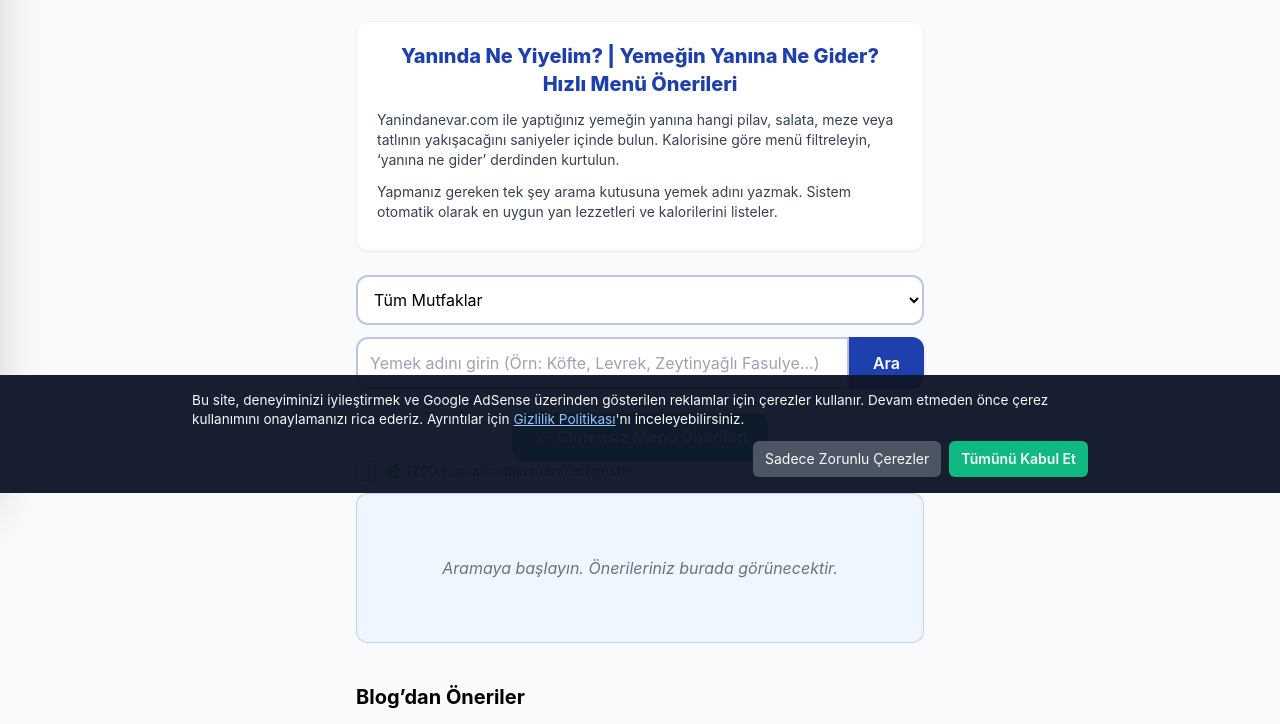
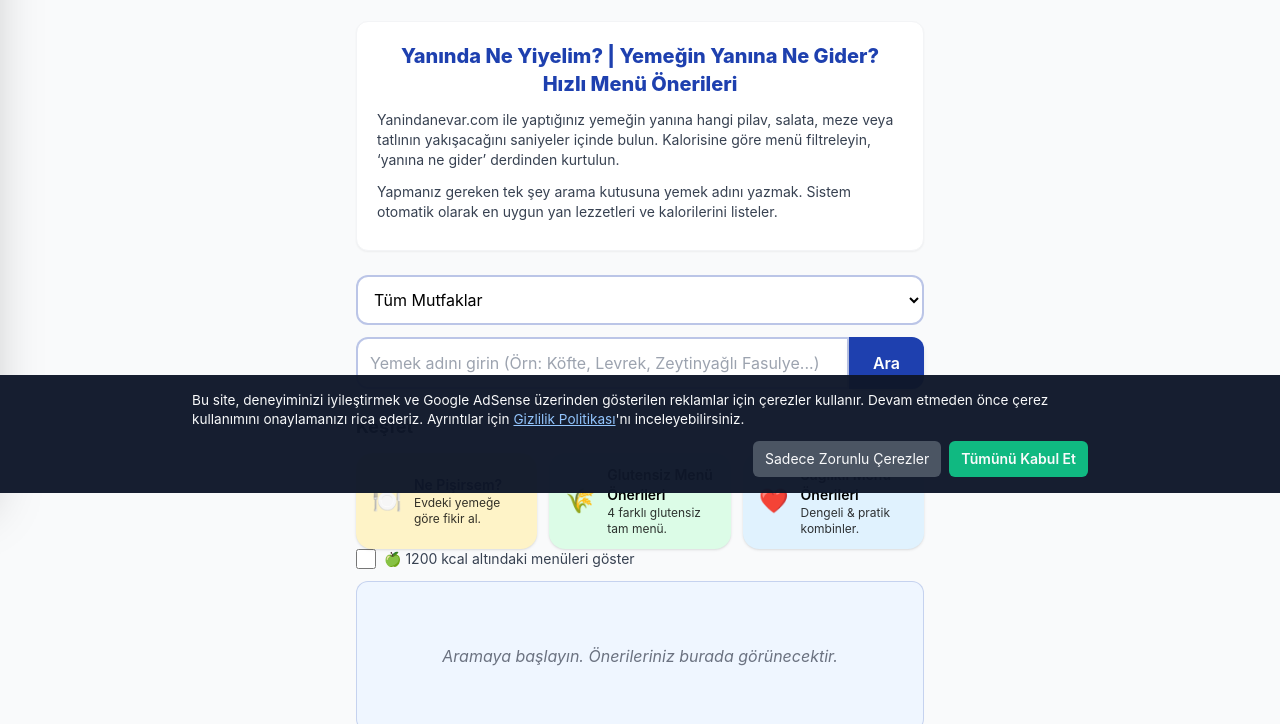
Before and after one commit to ozscope/yemekonerileri, a plain HTML site: page index.html in a window 1280 px wide. Shown: the part 307-1031 px from the top of the page. Drawn offline with nearby package versions, Linux system fonts and the light colour scheme.

Commit message:
Update index.html

```diff
--- a/index.html
+++ b/index.html
@@ -208,14 +208,53 @@
     </div>
 </div>
 
-            <div class="mt-6 text-center">
+<!-- KATEGORİ KISAYOLLARI -->
+<section class="mt-6">
+  <h2 class="text-lg font-bold mb-3">Keşfet</h2>
+  <div class="grid grid-cols-1 md:grid-cols-3 gap-3">
+
+    <!-- Kategori 1: Ne Pişirsem? -->
     <button
-        class="px-5 py-3 bg-secondary-green text-white font-semibold rounded-xl shadow hover:bg-green-600 transition"
-        onclick="showPage('blog'); viewBlogPost('glutensiz-menu-onerileri')"
+      type="button"
+      class="flex items-center px-4 py-3 rounded-2xl shadow bg-amber-100 hover:shadow-md hover:-translate-y-0.5 transition transform"
+      onclick="showPage('home')"
     >
-        🌾 Glutensiz Menü Önerileri
+      <span class="text-2xl mr-3">🍽️</span>
+      <span class="text-left">
+        <div class="text-sm font-semibold">Ne Pişirsem?</div>
+        <div class="text-xs opacity-80">Evdeki yemeğe göre fikir al.</div>
+      </span>
     </button>
-</div>
+
+    <!-- Kategori 2: Glutensiz Menü Önerileri -->
+    <button
+      type="button"
+      class="flex items-center px-4 py-3 rounded-2xl shadow bg-green-100 hover:shadow-md hover:-translate-y-0.5 transition transform"
+      onclick="showPage('blog'); viewBlogPost('glutensiz-menu-onerileri')"
+    >
+      <span class="text-2xl mr-3">🌾</span>
+      <span class="text-left">
+        <div class="text-sm font-semibold">Glutensiz Menü Önerileri</div>
+        <div class="text-xs opacity-80">4 farklı glutensiz tam menü.</div>
+      </span>
+    </button>
+
+    <!-- Kategori 3: Sağlıklı Menü Önerileri -->
+    <button
+      type="button"
+      class="flex items-center px-4 py-3 rounded-2xl shadow bg-sky-100 hover:shadow-md hover:-translate-y-0.5 transition transform"
+      onclick="showPage('blog')"
+    >
+      <span class="text-2xl mr-3">❤️</span>
+      <span class="text-left">
+        <div class="text-sm font-semibold">Sağlıklı Menü Önerileri</div>
+        <div class="text-xs opacity-80">Dengeli & pratik kombinler.</div>
+      </span>
+    </button>
+
+  </div>
+</section>
+
 
 <!-- 1200 kcal ALTINDA FİLTRE -->
 <div class="flex items-center mb-3">
```
